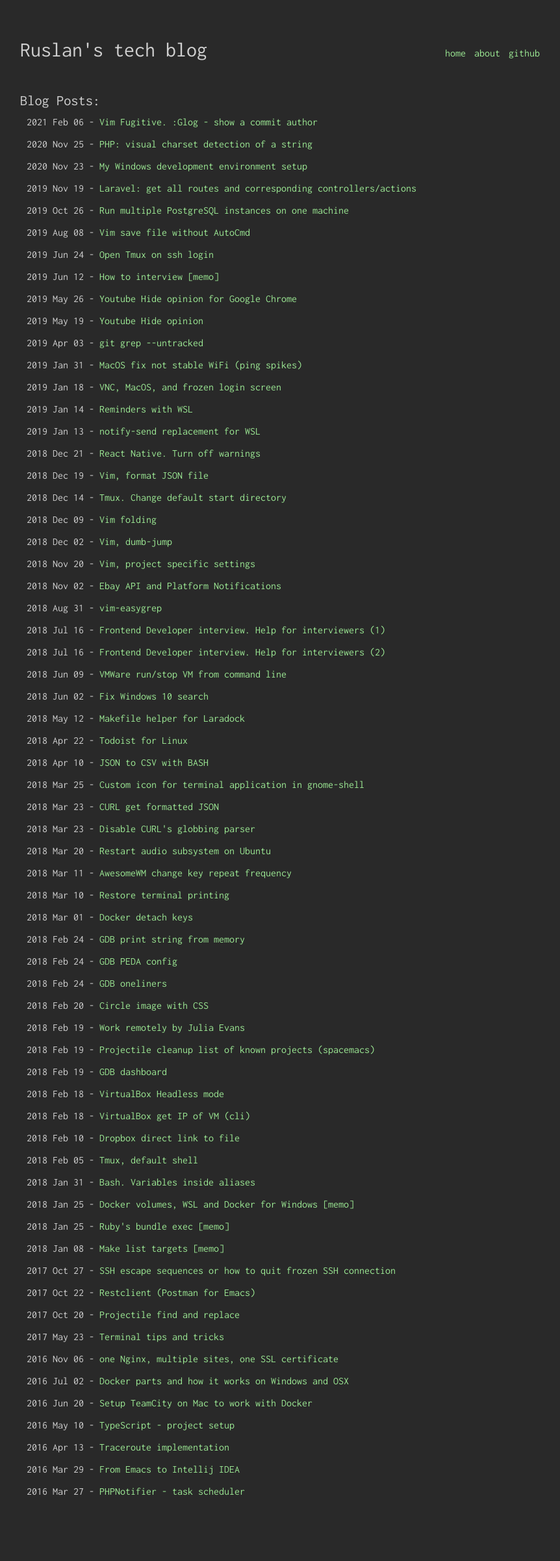
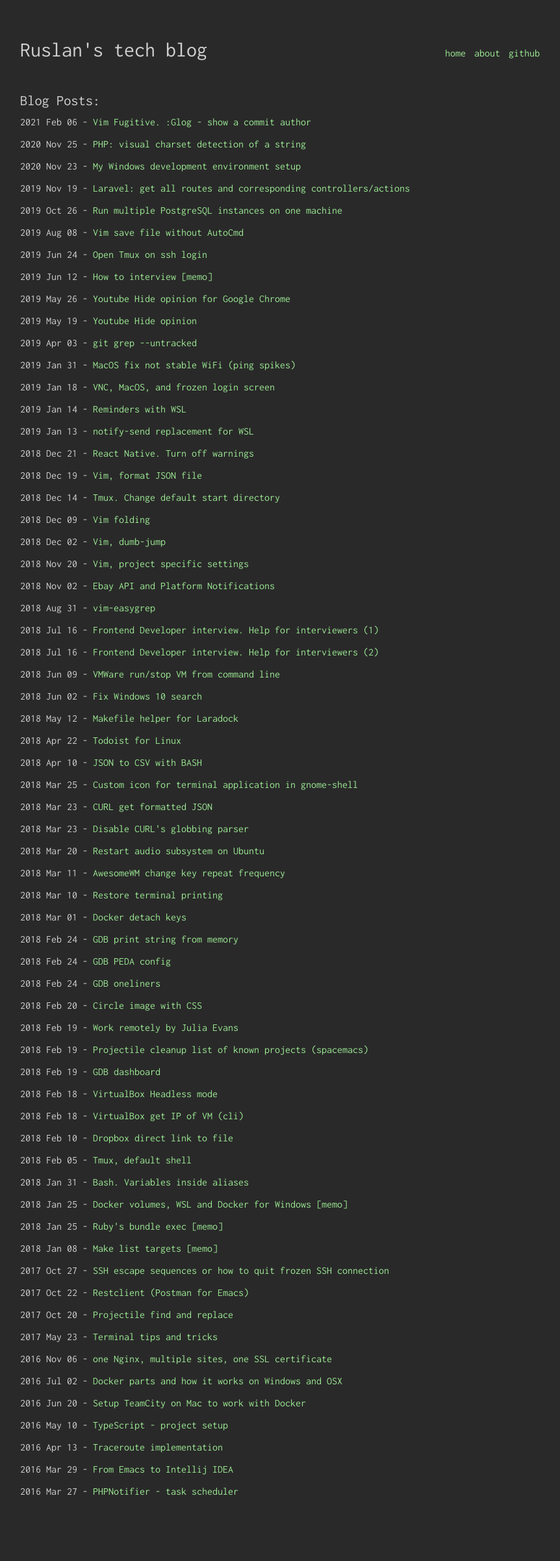
Before and after one commit to krydos/blog, a Jekyll site: the page built from index.html, in a window 1280 px wide. Shown: the whole page at 65% size, without its empty margins (209-1071 px from the left). Built offline with Jekyll 4.4.1, drawn with Linux system fonts in a browser that asks for light colours.

Commit message:
Align post items with a head

```diff
--- a/assets/css/main.scss
+++ b/assets/css/main.scss
@@ -210,3 +210,7 @@ ul {
 small {
   font-size: 0.8em
 }
+
+.post-item {
+  padding-left: 0px;
+}
--- a/index.html
+++ b/index.html
@@ -9,7 +9,7 @@ layout: default
   <h1>Blog Posts:</h1>
   <ul>
     {% for post in site.posts %}
-    <li>
+    <li class="post-item">
       <span class="date">{{ post.date | date: '%Y %b %d' }}</span>
       -
       <h2 class="no-visual"><a href="{{ post.url }}">{{ post.title }}</a></h2>
```
